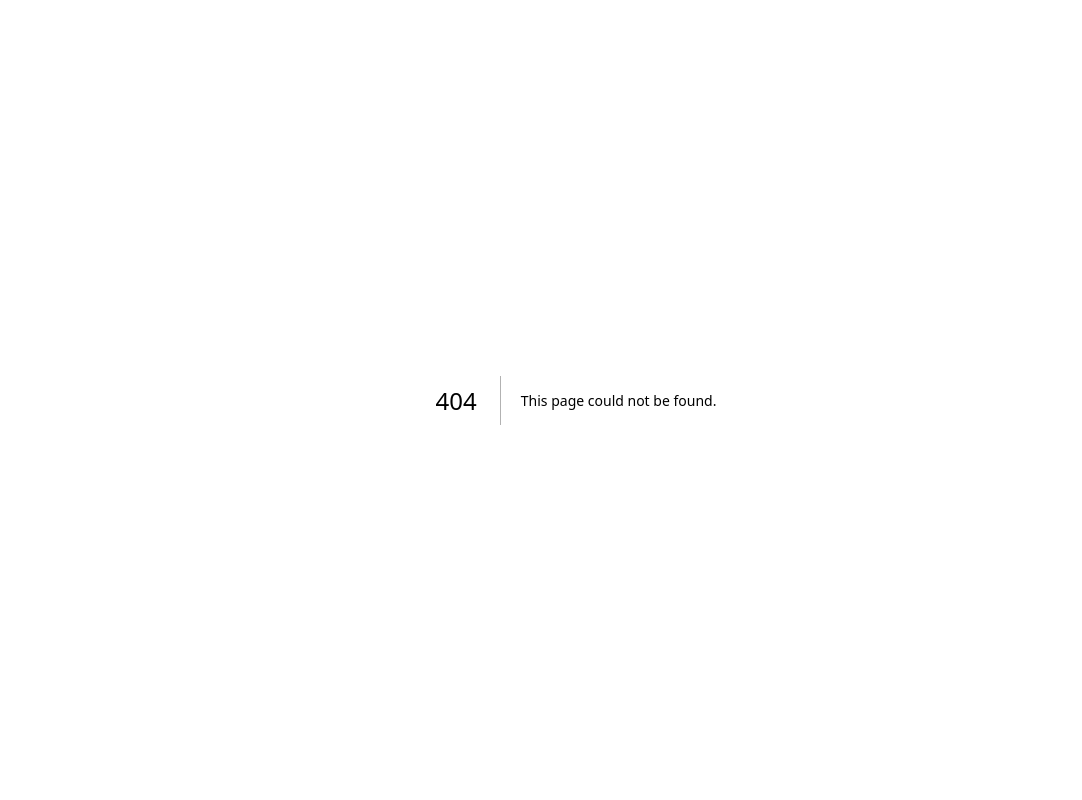
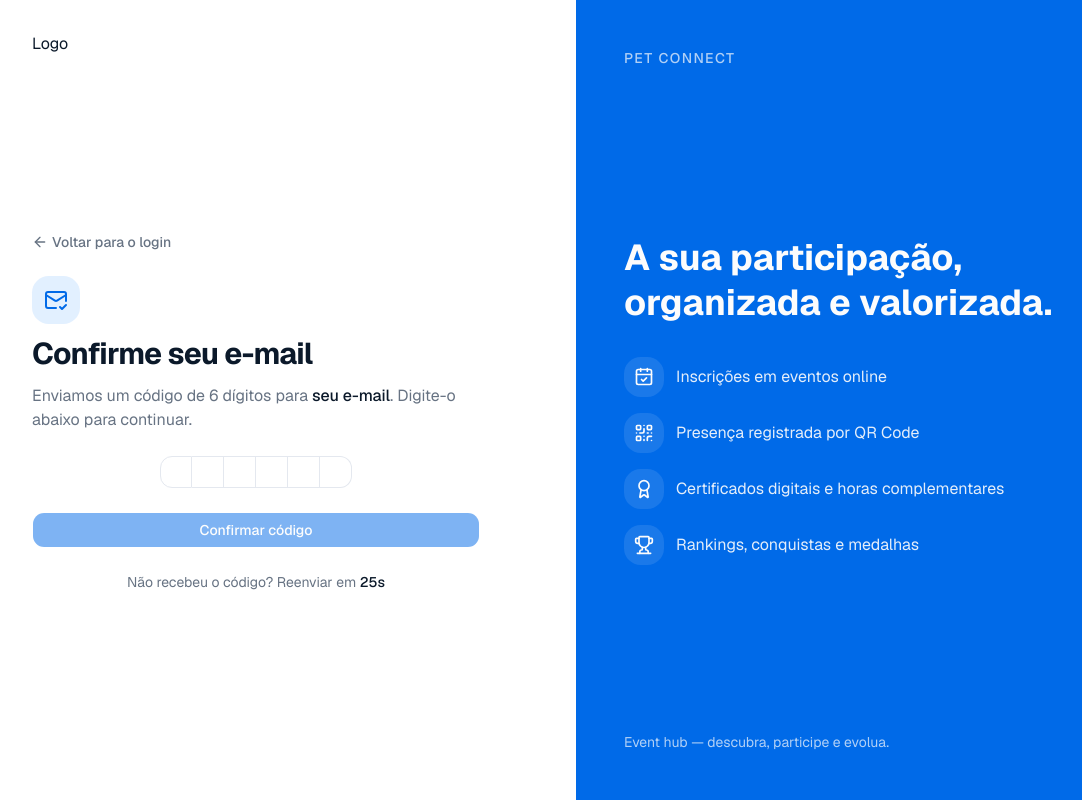
Before and after one commit to HenriqueSagawa/event-hub, a Next.js app in the folder frontend/: page /confirmacao in a window 1280 px wide. Before the commit this address had no page. Shown: the whole page, without its empty margins (64-1146 px from the left). Built offline with nearby package versions, Linux system fonts and the light colour scheme.

Commit message:
feat(frontend): add confirmation page and form for email verification

```diff
--- /dev/null
+++ b/frontend/app/(auth)/confirmacao/page.tsx
@@ -0,0 +1,26 @@
+import { Suspense } from "react"
+import Link from "next/link"
+import { AuthAside } from "@/components/auth/auth-aside"
+import { ConfirmationForm } from "@/components/auth/confirmation-form"
+
+export default function ConfirmacaoPage() {
+  return (
+    <div className="grid min-h-screen lg:grid-cols-2">
+      <div className="flex flex-col px-4 py-8 sm:px-6">
+        <div className="mx-auto w-full max-w-md">
+          <Link href="/" aria-label="Página inicial PET Connect">
+            Logo
+          </Link>
+        </div>
+        <div className="flex flex-1 items-center justify-center py-12">
+          <div className="w-full max-w-md">
+            <Suspense>
+              <ConfirmationForm />
+            </Suspense>
+          </div>
+        </div>
+      </div>
+      <AuthAside />
+    </div>
+  )
+}
--- /dev/null
+++ b/frontend/components/auth/confirmation-form.tsx
@@ -0,0 +1,147 @@
+"use client"
+
+import { useEffect, useState } from "react"
+import Link from "next/link"
+import { useRouter, useSearchParams } from "next/navigation"
+import { ArrowLeft, CheckCircle2, Loader2, MailCheck } from "lucide-react"
+import { Button } from "@/components/ui/button"
+import {
+  InputOTP,
+  InputOTPGroup,
+  InputOTPSlot,
+} from "@/components/ui/input-otp"
+
+const RESEND_SECONDS = 30
+
+export function ConfirmationForm() {
+  const router = useRouter()
+  const params = useSearchParams()
+  const email = params.get("email") ?? "seu e-mail"
+
+  const [code, setCode] = useState("")
+  const [loading, setLoading] = useState(false)
+  const [confirmed, setConfirmed] = useState(false)
+  const [error, setError] = useState(false)
+  const [seconds, setSeconds] = useState(RESEND_SECONDS)
+
+  useEffect(() => {
+    if (seconds <= 0) return
+    const timer = setTimeout(() => setSeconds((s) => s - 1), 1000)
+    return () => clearTimeout(timer)
+  }, [seconds])
+
+  function handleVerify() {
+    setLoading(true)
+    setError(false)
+    setTimeout(() => {
+      setLoading(false)
+      // Demonstração: qualquer código terminando em "0" é inválido
+      if (code.length === 6 && !code.endsWith("0")) {
+        setConfirmed(true)
+        setTimeout(() => router.push("/"), 1400)
+      } else {
+        setError(true)
+      }
+    }, 900)
+  }
+
+  if (confirmed) {
+    return (
+      <div className="flex flex-col items-center gap-4 text-center">
+        <span className="flex size-16 items-center justify-center rounded-full bg-accent text-primary">
+          <CheckCircle2 className="size-8" />
+        </span>
+        <h1 className="text-2xl font-bold tracking-tight text-foreground">
+          Conta confirmada!
+        </h1>
+        <p className="text-muted-foreground">
+          Tudo certo. Estamos te redirecionando para a plataforma...
+        </p>
+        <Loader2 className="size-5 animate-spin text-primary" />
+      </div>
+    )
+  }
+
+  return (
+    <div className="flex flex-col gap-6">
+      <Link
+        href="/login"
+        className="inline-flex items-center gap-1 text-sm font-medium text-muted-foreground hover:text-foreground"
+      >
+        <ArrowLeft className="size-4" />
+        Voltar para o login
+      </Link>
+
+      <div className="flex flex-col gap-3">
+        <span className="flex size-12 items-center justify-center rounded-xl bg-accent text-primary">
+          <MailCheck className="size-6" />
+        </span>
+        <h1 className="text-3xl font-bold tracking-tight text-foreground">
+          Confirme seu e-mail
+        </h1>
+        <p className="text-pretty text-muted-foreground">
+          Enviamos um código de 6 dígitos para{" "}
+          <span className="font-medium text-foreground">{email}</span>. Digite-o
+          abaixo para continuar.
+        </p>
+      </div>
+
+      <div className="flex flex-col items-center gap-3">
+        <InputOTP
+          maxLength={6}
+          value={code}
+          onChange={(value) => {
+            setCode(value)
+            setError(false)
+          }}
+        >
+          <InputOTPGroup>
+            <InputOTPSlot index={0} />
+            <InputOTPSlot index={1} />
+            <InputOTPSlot index={2} />
+            <InputOTPSlot index={3} />
+            <InputOTPSlot index={4} />
+            <InputOTPSlot index={5} />
+          </InputOTPGroup>
+        </InputOTP>
+        {error && (
+          <p className="text-sm text-destructive" role="alert">
+            Código inválido. Verifique e tente novamente.
+          </p>
+        )}
+      </div>
+
+      <Button
+        size="lg"
+        onClick={handleVerify}
+        disabled={code.length !== 6 || loading}
+      >
+        {loading ? (
+          <>
+            <Loader2 className="size-4 animate-spin" />
+            Verificando...
+          </>
+        ) : (
+          "Confirmar código"
+        )}
+      </Button>
+
+      <p className="text-center text-sm text-muted-foreground">
+        Não recebeu o código?{" "}
+        {seconds > 0 ? (
+          <span>
+            Reenviar em <span className="font-medium text-foreground">{seconds}s</span>
+          </span>
+        ) : (
+          <button
+            type="button"
+            onClick={() => setSeconds(RESEND_SECONDS)}
+            className="font-medium text-primary hover:underline"
+          >
+            Reenviar código
+          </button>
+        )}
+      </p>
+    </div>
+  )
+}
--- /dev/null
+++ b/frontend/components/ui/input-otp.tsx
@@ -0,0 +1,87 @@
+"use client"
+
+import * as React from "react"
+import { OTPInput, OTPInputContext } from "input-otp"
+
+import { cn } from "@/lib/utils"
+import { MinusIcon } from "lucide-react"
+
+function InputOTP({
+  className,
+  containerClassName,
+  ...props
+}: React.ComponentProps<typeof OTPInput> & {
+  containerClassName?: string
+}) {
+  return (
+    <OTPInput
+      data-slot="input-otp"
+      containerClassName={cn(
+        "cn-input-otp flex items-center has-disabled:opacity-50",
+        containerClassName
+      )}
+      spellCheck={false}
+      className={cn("disabled:cursor-not-allowed", className)}
+      {...props}
+    />
+  )
+}
+
+function InputOTPGroup({ className, ...props }: React.ComponentProps<"div">) {
+  return (
+    <div
+      data-slot="input-otp-group"
+      className={cn(
+        "flex items-center rounded-lg has-aria-invalid:border-destructive has-aria-invalid:ring-3 has-aria-invalid:ring-destructive/20 dark:has-aria-invalid:ring-destructive/40",
+        className
+      )}
+      {...props}
+    />
+  )
+}
+
+function InputOTPSlot({
+  index,
+  className,
+  ...props
+}: React.ComponentProps<"div"> & {
+  index: number
+}) {
+  const inputOTPContext = React.useContext(OTPInputContext)
+  const { char, hasFakeCaret, isActive } = inputOTPContext?.slots[index] ?? {}
+
+  return (
+    <div
+      data-slot="input-otp-slot"
+      data-active={isActive}
+      className={cn(
+        "relative flex size-8 items-center justify-center border-y border-r border-input text-sm transition-all outline-none first:rounded-l-lg first:border-l last:rounded-r-lg aria-invalid:border-destructive data-[active=true]:z-10 data-[active=true]:border-ring data-[active=true]:ring-3 data-[active=true]:ring-ring/50 data-[active=true]:aria-invalid:border-destructive data-[active=true]:aria-invalid:ring-destructive/20 dark:bg-input/30 dark:data-[active=true]:aria-invalid:ring-destructive/40",
+        className
+      )}
+      {...props}
+    >
+      {char}
+      {hasFakeCaret && (
+        <div className="pointer-events-none absolute inset-0 flex items-center justify-center">
+          <div className="h-4 w-px animate-caret-blink bg-foreground duration-1000" />
+        </div>
+      )}
+    </div>
+  )
+}
+
+function InputOTPSeparator({ ...props }: React.ComponentProps<"div">) {
+  return (
+    <div
+      data-slot="input-otp-separator"
+      className="flex items-center [&_svg:not([class*='size-'])]:size-4"
+      role="separator"
+      {...props}
+    >
+      <MinusIcon
+      />
+    </div>
+  )
+}
+
+export { InputOTP, InputOTPGroup, InputOTPSlot, InputOTPSeparator }
--- a/frontend/package.json
+++ b/frontend/package.json
@@ -11,6 +11,7 @@
   "dependencies": {
     "class-variance-authority": "^0.7.1",
     "clsx": "^2.1.1",
+    "input-otp": "^1.4.2",
     "lucide-react": "^1.21.0",
     "next": "16.2.9",
     "radix-ui": "^1.6.0",
```
Also changed, not shown: 1 other file (tests, documents, lock files or other folders).
